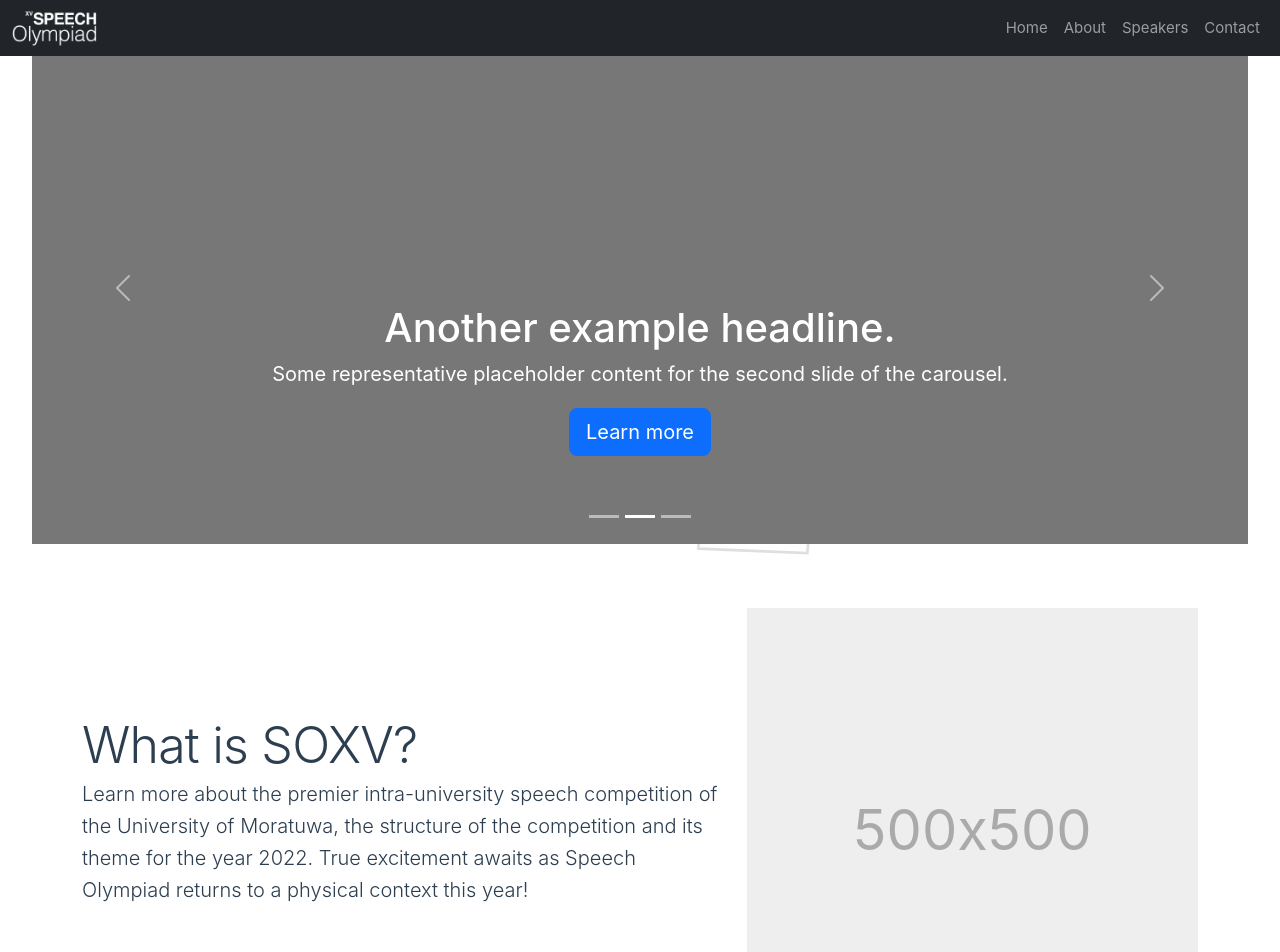
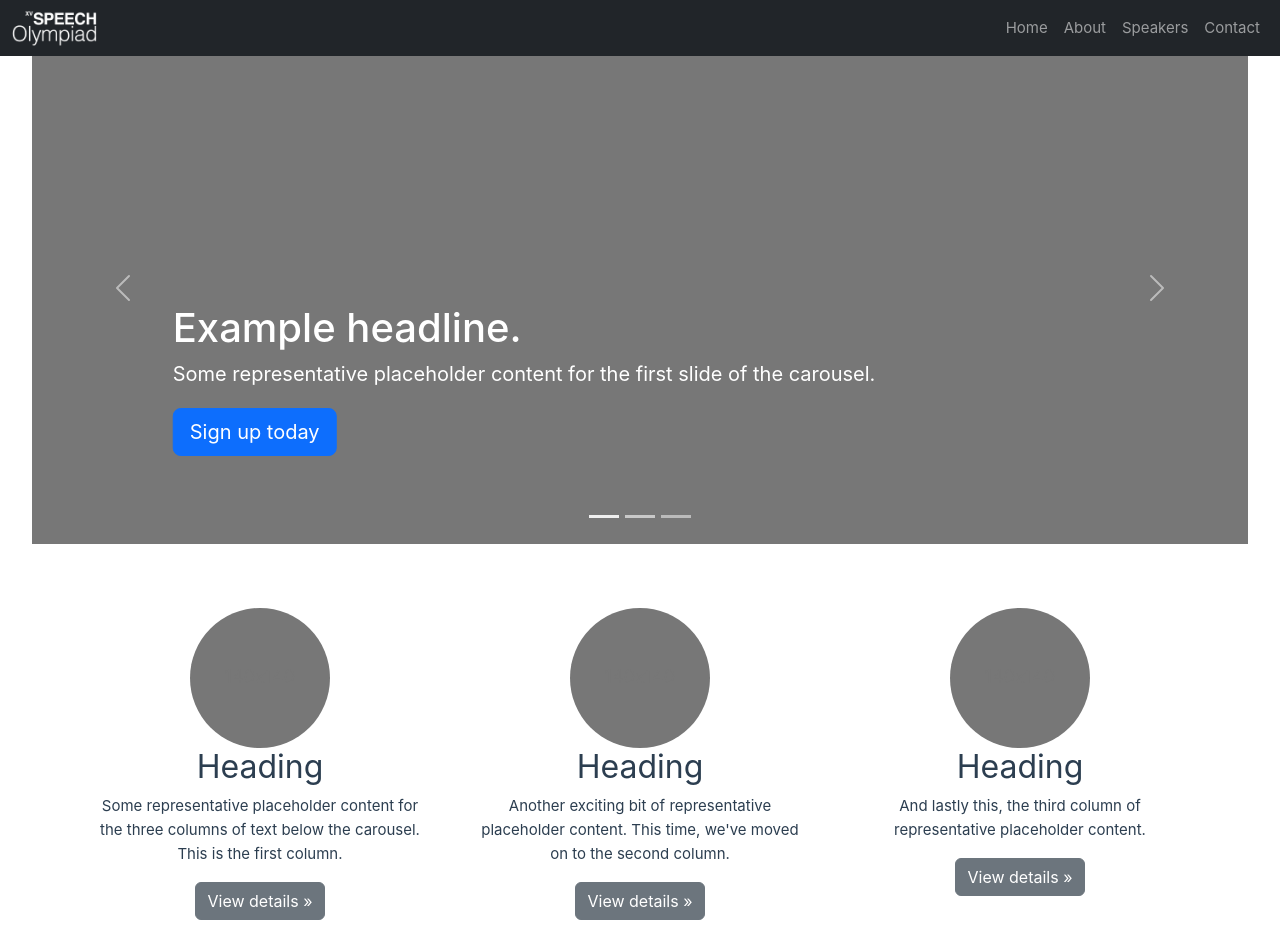
Before and after one commit to SpeechOlympiadXV/speecholympiadxv.github.io, a Vue app: page / in a window 1280 px wide. Shown: the top 952 px of the page. Built offline with nearby package versions, Linux system fonts and the light colour scheme.

Commit message:
add "pages" as the content part of the app

```diff
--- a/src/App.vue
+++ b/src/App.vue
@@ -3,21 +3,48 @@
 import AppHeader from "./components/AppHeader.vue";
 import AppPageLayout from "./components/AppPageLayout.vue";
 
+import PageSample from "./pages/PageSample.vue";
+import PageComingSoon from "./pages/PageComingSoon.vue";
+import Page404 from "./pages/Page404.vue";
+
+const routes = {
+  "/": PageSample,
+  "/about": PageComingSoon,
+  "/speakers": PageComingSoon,
+  "/contact": PageComingSoon,
+};
+
 export default {
+  data() {
+    return {
+      currentPath: window.location.hash,
+    };
+  },
   components: {
     AppPageLayout,
     AppHeader,
     AppFooter,
   },
+  computed: {
+    currentView() {
+      console.log(window.location.hash.slice(1));
+      return routes["/" + this.currentPath.slice(1)] || Page404;
+    },
+  },
+  mounted() {
+    window.addEventListener("hashchange", () => {
+      this.currentPath = window.location.hash;
+    });
+  },
 };
 </script>
 
 <template>
-  <div>
-    <AppHeader />
-    <AppPageLayout />
-    <AppFooter />
-  </div>
+  <AppHeader />
+
+  <component :is="currentView" />
+
+  <AppFooter />
 </template>
 
 <style >
--- a/src/components/AppHeader.vue
+++ b/src/components/AppHeader.vue
@@ -18,7 +18,7 @@
       aria-label="NavBar"
     >
       <div class="container-fluid">
-        <div id="logo">
+        <div id="logo" style="width: 2opx !important, height=20px !important">
           <a class="navbar-brand" href="/home">
             <!-- Change the logo to the correct source -->
             <SOLogo style="width: 85px; height: 35px !important" />
--- a/src/components/AppHeaderMenu.vue
+++ b/src/components/AppHeaderMenu.vue
@@ -6,19 +6,19 @@
         //  Change the names to the correct names
         {
           name: "Home",
-          url: "/home",
+          url: "#",
         },
         {
           name: "About",
-          url: "/about",
+          url: "#about",
         },
         {
           name: "Speakers",
-          url: "/speakers",
+          url: "#speakers",
         },
         {
           name: "Contact",
-          url: "/contact",
+          url: "#contact",
         },
       ],
       activeItem: -1,
@@ -32,21 +32,19 @@
   },
 };
 </script>
+
 <template>
-  <!-- Create an array and render the items -->
-  <!-- Create a function and bind it to the onclick. Add logic to change active menu item  -->
-  <li
-    class="nav-item"
-    v-for="(item, index) in items"
-    :key="index"
-    :class="{ active: index == activeItem }"
-    @click="clickHandler(index)"
-  >
-    <div>
+  <!-- render menu items from list -->
+  <li class="nav-item" v-for="(item, index) in items" :key="index">
+    <!-- active class for selected menu item -->
+    <div @click="clickHandler(index)" :class="{ active: index == activeItem }">
       <a class="nav-link" :href="item.url">{{ item.name }}</a>
     </div>
   </li>
 </template>
 
 <style scoped>
+.active {
+  font-weight: bold;
+}
 </style>
--- /dev/null
+++ b/src/pages/Page404.vue
@@ -0,0 +1,3 @@
+<template>
+  <main>Page Not Found</main>
+</template>
--- /dev/null
+++ b/src/pages/PageComingSoon.vue
@@ -0,0 +1,3 @@
+<template>
+  <main>Coming Soon!</main>
+</template>
--- /dev/null
+++ b/src/pages/PageSample.vue
@@ -0,0 +1,271 @@
+<script>
+import AppCarousel from "../components/AppCarousel.vue";
+export default {
+  components: { AppCarousel },
+};
+</script>
+
+<template>
+  <main>
+    <AppCarousel />
+    <!-- Marketing messaging and featurettes
+    ================================================== -->
+    <!-- Wrap the rest of the page in another container to center all the content. -->
+
+    <div class="container marketing">
+      <!-- Three columns of text below the carousel -->
+      <div class="row">
+        <div class="col-lg-4">
+          <svg
+            class="bd-placeholder-img rounded-circle"
+            width="140"
+            height="140"
+            xmlns="http://www.w3.org/2000/svg"
+            role="img"
+            aria-label="Placeholder: 140x140"
+            preserveAspectRatio="xMidYMid slice"
+            focusable="false"
+          >
+            <title>Placeholder</title>
+            <rect width="100%" height="100%" fill="#777" />
+            <text x="50%" y="50%" fill="#777" dy=".3em">140x140</text>
+          </svg>
+
+          <h2>Heading</h2>
+          <p>
+            Some representative placeholder content for the three columns of
+            text below the carousel. This is the first column.
+          </p>
+          <p><a class="btn btn-secondary" href="#">View details &raquo;</a></p>
+        </div>
+        <!-- /.col-lg-4 -->
+        <div class="col-lg-4">
+          <svg
+            class="bd-placeholder-img rounded-circle"
+            width="140"
+            height="140"
+            xmlns="http://www.w3.org/2000/svg"
+            role="img"
+            aria-label="Placeholder: 140x140"
+            preserveAspectRatio="xMidYMid slice"
+            focusable="false"
+          >
+            <title>Placeholder</title>
+            <rect width="100%" height="100%" fill="#777" />
+            <text x="50%" y="50%" fill="#777" dy=".3em">140x140</text>
+          </svg>
+
+          <h2>Heading</h2>
+          <p>
+            Another exciting bit of representative placeholder content. This
+            time, we've moved on to the second column.
+          </p>
+          <p><a class="btn btn-secondary" href="#">View details &raquo;</a></p>
+        </div>
+        <!-- /.col-lg-4 -->
+        <div class="col-lg-4">
+          <svg
+            class="bd-placeholder-img rounded-circle"
+            width="140"
+            height="140"
+            xmlns="http://www.w3.org/2000/svg"
+            role="img"
+            aria-label="Placeholder: 140x140"
+            preserveAspectRatio="xMidYMid slice"
+            focusable="false"
+          >
+            <title>Placeholder</title>
+            <rect width="100%" height="100%" fill="#777" />
+            <text x="50%" y="50%" fill="#777" dy=".3em">140x140</text>
+          </svg>
+
+          <h2>Heading</h2>
+          <p>
+            And lastly this, the third column of representative placeholder
+            content.
+          </p>
+          <p><a class="btn btn-secondary" href="#">View details &raquo;</a></p>
+        </div>
+        <!-- /.col-lg-4 -->
+      </div>
+      <!-- /.row -->
+
+      <!-- START THE FEATURETTES -->
+
+      <hr class="featurette-divider" />
+
+      <div class="row featurette">
+        <div class="col-md-7">
+          <h2 class="featurette-heading">
+            First featurette heading.
+            <span class="text-muted">It’ll blow your mind.</span>
+          </h2>
+          <p class="lead">
+            Some great placeholder content for the first featurette here.
+            Imagine some exciting prose here.
+          </p>
+        </div>
+        <div class="col-md-5">
+          <svg
+            class="
+              bd-placeholder-img bd-placeholder-img-lg
+              featurette-image
+              img-fluid
+              mx-auto
+            "
+            width="500"
+            height="500"
+            xmlns="http://www.w3.org/2000/svg"
+            role="img"
+            aria-label="Placeholder: 500x500"
+            preserveAspectRatio="xMidYMid slice"
+            focusable="false"
+          >
+            <title>Placeholder</title>
+            <rect width="100%" height="100%" fill="#eee" />
+            <text x="50%" y="50%" fill="#aaa" dy=".3em">500x500</text>
+          </svg>
+        </div>
+      </div>
+
+      <hr class="featurette-divider" />
+
+      <div class="row featurette">
+        <div class="col-md-7 order-md-2">
+          <h2 class="featurette-heading">
+            Oh yeah, it’s that good.
+            <span class="text-muted">See for yourself.</span>
+          </h2>
+          <p class="lead">
+            Another featurette? Of course. More placeholder content here to give
+            you an idea of how this layout would work with some actual
+            real-world content in place.
+          </p>
+        </div>
+        <div class="col-md-5 order-md-1">
+          <svg
+            class="
+              bd-placeholder-img bd-placeholder-img-lg
+              featurette-image
+              img-fluid
+              mx-auto
+            "
+            width="500"
+            height="500"
+            xmlns="http://www.w3.org/2000/svg"
+            role="img"
+            aria-label="Placeholder: 500x500"
+            preserveAspectRatio="xMidYMid slice"
+            focusable="false"
+          >
+            <title>Placeholder</title>
+            <rect width="100%" height="100%" fill="#eee" />
+            <text x="50%" y="50%" fill="#aaa" dy=".3em">500x500</text>
+          </svg>
+        </div>
+      </div>
+
+      <hr class="featurette-divider" />
+
+      <div class="row featurette">
+        <div class="col-md-7">
+          <h2 class="featurette-heading">
+            And lastly, this one. <span class="text-muted">Checkmate.</span>
+          </h2>
+          <p class="lead">
+            And yes, this is the last block of representative placeholder
+            content. Again, not really intended to be actually read, simply here
+            to give you a better view of what this would look like with some
+            actual content. Your content.
+          </p>
+        </div>
+        <div class="col-md-5">
+          <svg
+            class="
+              bd-placeholder-img bd-placeholder-img-lg
+              featurette-image
+              img-fluid
+              mx-auto
+            "
+            width="500"
+            height="500"
+            xmlns="http://www.w3.org/2000/svg"
+            role="img"
+            aria-label="Placeholder: 500x500"
+            preserveAspectRatio="xMidYMid slice"
+            focusable="false"
+          >
+            <title>Placeholder</title>
+            <rect width="100%" height="100%" fill="#eee" />
+            <text x="50%" y="50%" fill="#aaa" dy=".3em">500x500</text>
+          </svg>
+        </div>
+      </div>
+    </div>
+    <!-- /.container -->
+  </main>
+</template>
+
+<style scoped>
+.bd-placeholder-img {
+  font-size: 1.125rem;
+  text-anchor: middle;
+  -webkit-user-select: none;
+  -moz-user-select: none;
+  user-select: none;
+}
+
+@media (min-width: 768px) {
+  .bd-placeholder-img-lg {
+    font-size: 3.5rem;
+  }
+}
+
+/* MARKETING CONTENT
+-------------------------------------------------- */
+
+/* Center align the text within the three columns below the carousel */
+.marketing .col-lg-4 {
+  margin-bottom: 1.5rem;
+  text-align: center;
+}
+.marketing h2 {
+  font-weight: 400;
+}
+/* rtl:begin:ignore */
+.marketing .col-lg-4 p {
+  margin-right: 0.75rem;
+  margin-left: 0.75rem;
+}
+/* rtl:end:ignore */
+
+/* Featurettes
+------------------------- */
+
+.featurette-divider {
+  margin: 5rem 0; /* Space out the Bootstrap <hr> more */
+}
+
+/* Thin out the marketing headings */
+.featurette-heading {
+  font-weight: 300;
+  line-height: 1;
+  /* rtl:remove */
+  letter-spacing: -0.05rem;
+}
+
+/* RESPONSIVE CSS
+-------------------------------------------------- */
+
+@media (min-width: 40em) {
+  .featurette-heading {
+    font-size: 50px;
+  }
+}
+
+@media (min-width: 62em) {
+  .featurette-heading {
+    margin-top: 7rem;
+  }
+}
+</style>
```
